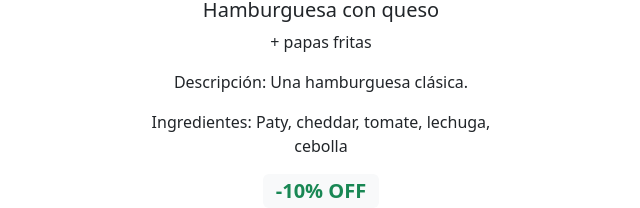
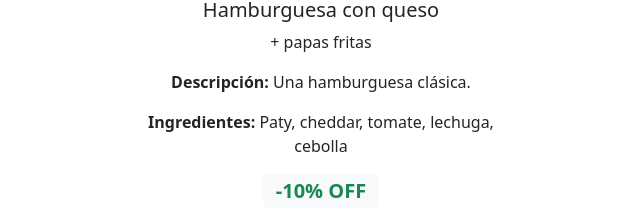
Before and after one commit to EzFern/CaC-Grupo-5, a React (Vite) app in the folder tiendaonline/: page /detalles/H1 in a window 1280 px wide. Shown: the part 376-584 px from the top of the page, without its empty margins (319-959 px from the left). Built offline with nearby package versions, Linux system fonts and the light colour scheme.

Commit message:
cliquear imagen o titulo de card en CombosImperdibles lleva a DetallesProducto a traves de su id

```diff
--- a/tiendaonline/src/Components/CombosImperdibles.jsx
+++ b/tiendaonline/src/Components/CombosImperdibles.jsx
@@ -1,4 +1,5 @@
 import React, { useState, useEffect } from 'react';
+import { Link } from 'react-router-dom'
 import { productos } from "../Utils/Database";
 
 export const CombosImperdibles = () => {
@@ -84,9 +85,13 @@ export const CombosImperdibles = () => {
         <div className="row g-4">
           {hamburguesasImperdiblesAleatorias.map((producto, index) => (
             <div key={producto.id} className="col">
+              {/* Enlace al componente DetallesProducto */}
+              <Link to={`/detalles/${producto.id}`}>
               <img src={producto.img} className="card-img-top" alt={producto.titulo} />
+              <h5 className="card-title">{producto.titulo}</h5>
+              </Link>
+              {/* Fin del enlace */}
               <div className="card-body">
-                <h5 className="card-title">{producto.titulo}</h5>
                 <p className="card-text">{producto.combo !== "" ? `+ ${producto.combo}` : ""}</p>
                 {producto.descuento > 0 ? (
                   <span className="badge bg-light text-success">-{producto.descuento}% OFF</span>
--- a/tiendaonline/src/Components/DetallesProducto.jsx
+++ b/tiendaonline/src/Components/DetallesProducto.jsx
@@ -105,8 +105,8 @@ export const DetallesProducto = () => {
           <div className="card-body">
             <h5 className="card-title">{producto.titulo}</h5>
             <p className="card-text">{producto.combo !== '' ? `+ ${producto.combo}` : ''}</p>
-            <p className="card-text">Descripción: {producto.descripcion}</p>
-            <p className="card-text">Ingredientes: {producto.ingredientes}</p>
+            <p className="card-text"><strong>Descripción: </strong>{producto.descripcion}</p>
+            <p className="card-text"><strong>Ingredientes: </strong>{producto.ingredientes}</p>
             {producto.descuento > 0 ? <span className="badge bg-light text-success fs-5">-{producto.descuento}% OFF</span> : ''}
             <p className="card-text fs-1 fw-bold text-danger">
               {producto.descuento > 0
```
